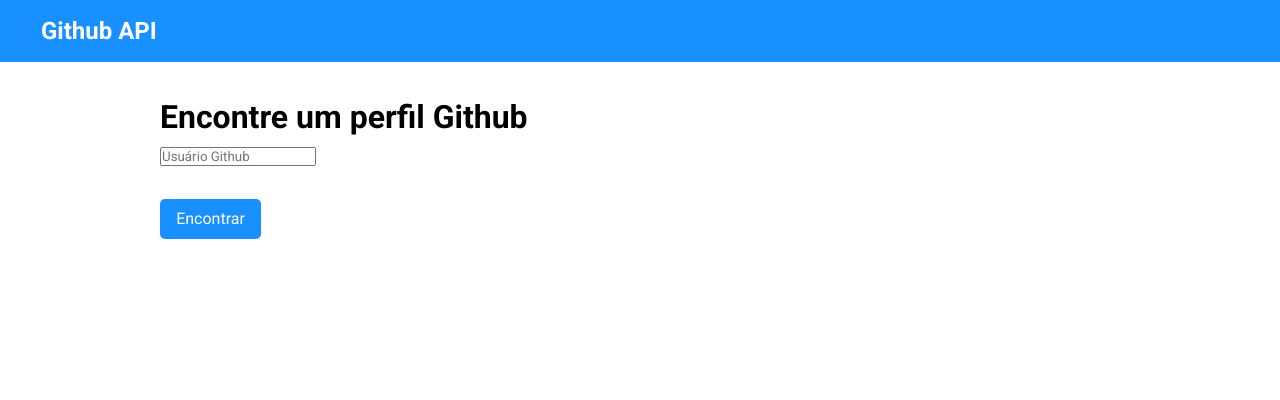
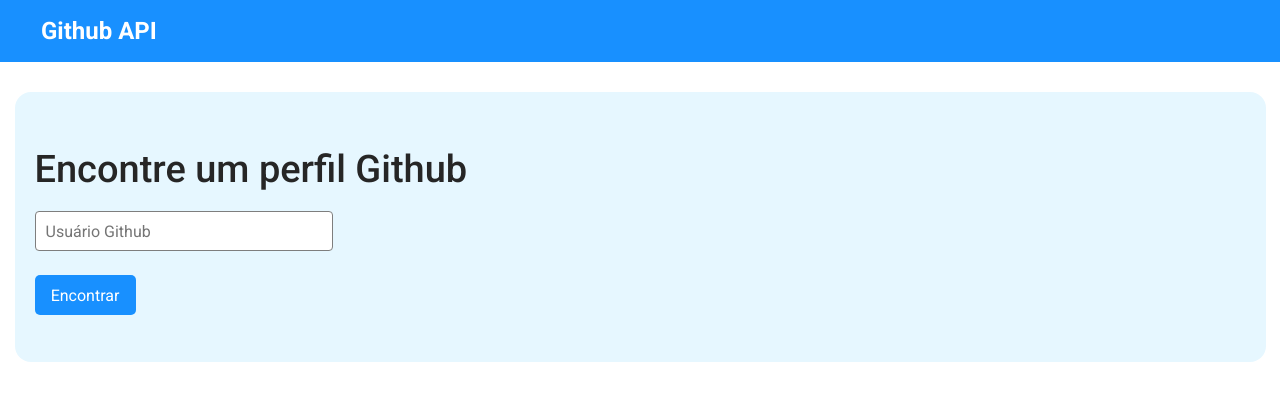
Before and after one commit to solucaoerp/react-github-profile, a React (Vite) app: page /profile in a window 1280 px wide. Shown: the top 400 px of the page. Built offline with nearby package versions, Linux system fonts and the light colour scheme.

Commit message:
CSS Formatting (Button, ProfileSearch, ProfileDetails)

```diff
--- a/src/components/ButtonPrimary/styles.css
+++ b/src/components/ButtonPrimary/styles.css
@@ -8,7 +8,7 @@
     align-items: center;
     justify-content: center;
     cursor: pointer;
-    margin-top: var(--spacing-md);
+
     transition: background-color var(--transition);
     font-size: var(--font-size-xs);
 }
--- a/src/routes/Profile/ProfileDetails/index.tsx
+++ b/src/routes/Profile/ProfileDetails/index.tsx
@@ -1,3 +1,5 @@
+import './styles.css';
+
 import { ProfileData } from "../../../models/profileGithub";
 
 interface ProfileDetailsProps {
@@ -6,16 +8,14 @@
 
 export default function ProfileDetails({ data }: ProfileDetailsProps) {
     return (
-        <div className="container">
-            <div>
-                <img src={data.avatar_url} alt={data.login} />
-            </div>
-            <div>
-                <h3>Informações</h3>
-                <div>Perfil: {data.html_url}</div>
-                <div>Seguidores: {data.followers}</div>
-                <div>Localidade: {data.location}</div>
-                <div>Nome: {data.name}</div>
+        <div className="profile-details-container">
+            <img src={data.avatar_url} alt={data.login} />
+            <div className="profile-info-container">
+                <h3 className="info-title">Informações</h3>
+                <div className="info-item"><span className="label-bold">Perfil:</span> <span className="label-url">{data.html_url}</span></div>
+                <div className="info-item"><span className="label-bold">Seguidores:</span> {data.followers}</div>
+                <div className="info-item"><span className="label-bold">Localidade:</span> {data.location}</div>
+                <div className="info-item"><span className="label-bold">Nome:</span> {data.name}</div>
             </div>
         </div>
     );
--- a/src/routes/Profile/ProfileDetails/styles.css
+++ b/src/routes/Profile/ProfileDetails/styles.css
@@ -0,0 +1,60 @@
+.profile-details-container {
+    display: flex;
+    width: 1251px;
+    height: 334px;
+    border-radius: 8px;
+    background-color: #F5F5F5;
+    gap: 29px;
+    align-items: center;
+    padding: 43px 35px 44px 38px;
+}
+
+.profile-details-container img {
+    width: 247px;
+    height: 247px;
+}
+
+.profile-info-container {
+    width: 902px;
+    height: 247px;
+    border-radius: 6px;
+    border: 1px solid #D9D9D9;
+    padding: 8px 16px 17px 14px;
+    display: flex;
+    flex-direction: column;
+    background-color: #FFFFFF;
+}
+
+.info-title {
+    height: 28px;
+    color: var(--bg-color-header);
+    font-size: var(--font-size-md);
+    font-weight: 500;
+    margin-bottom: 19px;
+}
+
+.info-item {
+    height: 40px;
+    border-radius: 4px;
+    border: 1px solid #D9D9D9;
+    padding: 0 var(--spacing-xs);
+    font-size: var(--font-size-xs);
+    display: flex;
+    align-items: center;
+    margin-bottom: 5px;
+    color: #737373;
+}
+
+/* Removendo a margem do último elemento para evitar espaçamento extra */
+.info-item:last-child {
+    margin-bottom: 0;
+}
+
+.label-bold {
+    font-weight: bold;
+    margin-right: 5px;
+}
+
+.label-url {
+    color: #0029FF;
+}
--- a/src/routes/Profile/ProfileSearch/index.tsx
+++ b/src/routes/Profile/ProfileSearch/index.tsx
@@ -1,3 +1,5 @@
+import './styles.css';
+
 import { useState, useEffect } from 'react';
 
 import ButtonPrimary from "../../../components/ButtonPrimary";
@@ -36,10 +38,11 @@
     }, [shouldFetch, username]);
 
     return (
-        <>
-            <div className="container">
-                <h1>Encontre um perfil Github</h1>
+        <div className="profile-search-container">
+            <div className="profile-search-card">
+                <h1 className="profile-search-title">Encontre um perfil Github</h1>
                 <input
+                    className="profile-search-input"
                     type="text"
                     placeholder="Usuário Github"
                     value={username}
@@ -48,8 +51,13 @@
                 <ButtonPrimary buttonDescription="Encontrar" onClick={() => setShouldFetch(true)} />
             </div>
 
-            {profileData && <ProfileDetails data={profileData} />}
+            {profileData && (
+                <div className="result-card">
+                    <ProfileDetails data={profileData} />
+                </div>
+            )}
+
             {errorData && <RequestErrorAlert errorData={errorData} />}
-        </>
+        </div>
     );
 }
--- a/src/routes/Profile/ProfileSearch/styles.css
+++ b/src/routes/Profile/ProfileSearch/styles.css
@@ -0,0 +1,46 @@
+.profile-search-container {
+    display: flex;
+    flex-direction: column;
+    align-items: center;
+    gap: var(--spacing-sm);
+}
+
+.profile-search-card {
+    background-color: var(--bg-color-card);
+    width: 1251px;
+    height: 270px;
+    border-radius: 16px;
+    padding: var(--spacing-sm);
+    display: flex;
+    flex-direction: column;
+    justify-content: center;
+    align-items: flex-start;
+}
+
+.profile-search-title {
+    font-size: 38px;
+    font-weight: 500;
+    text-align: left;
+    color: #262626;
+    margin-bottom: 12px;
+}
+
+.profile-search-input-container {
+    display: flex;
+    flex-direction: column; /* Ajustado para coluna */
+    gap: var(--spacing-xs);
+    align-items: flex-start; /* Alinhado à esquerda */
+}
+
+.profile-search-input {
+    width: 298px;
+    height: 40px;
+    border-radius: 4px;
+    border: 1px solid var(--text-color-muted);
+    padding: 0 var(--spacing-xs);
+    font-size: var(--font-size-xs);
+    outline: none;
+    transition: border-color var(--transition);
+    color: var(--text-color-default);
+    margin-bottom: 24px;
+}
```
Also changed, not shown: src/routes/Profile/index.tsx (deleted, +0 -7 lines), src/routes/Home/styles.css (deleted).
